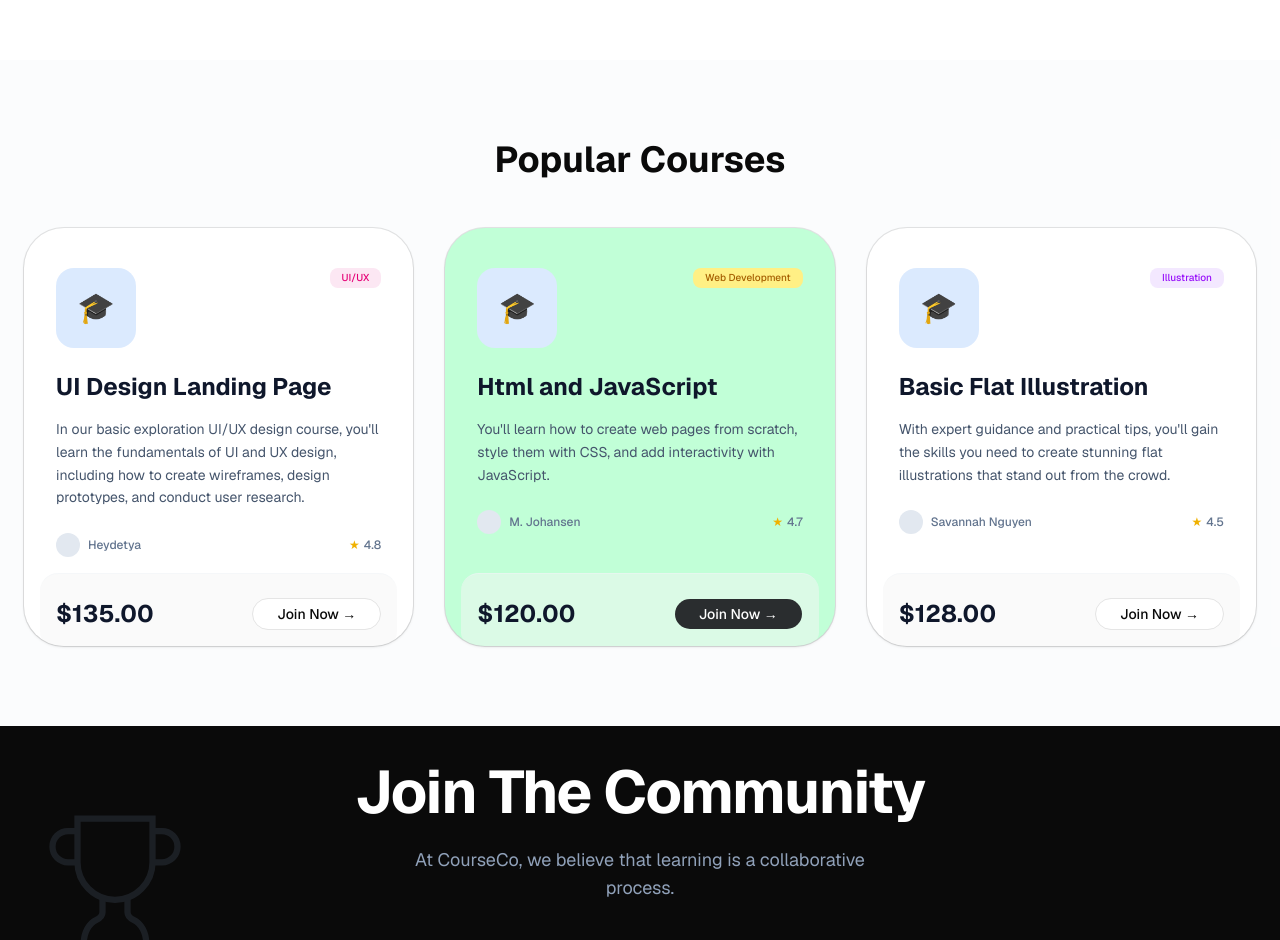
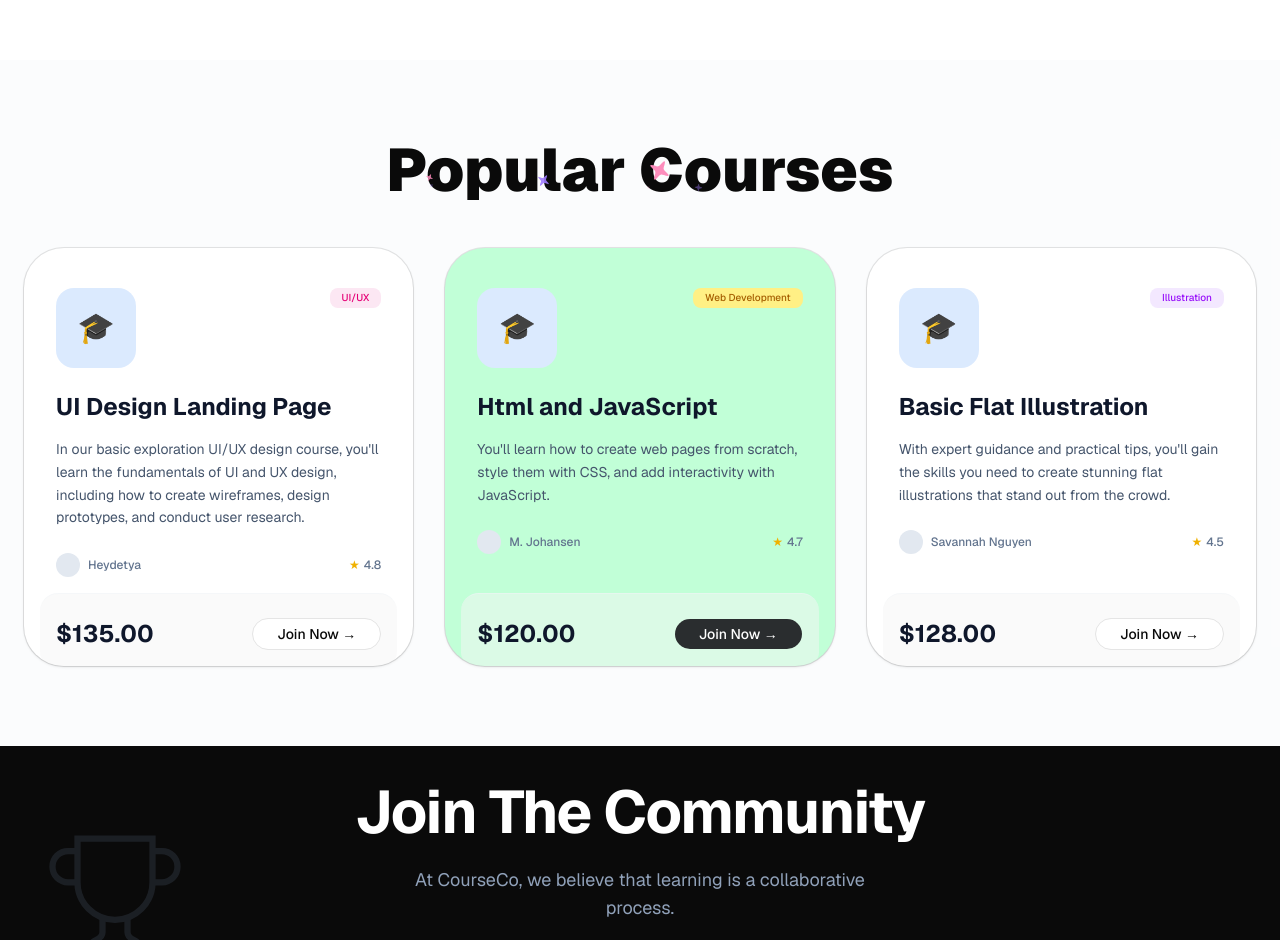
Before and after one commit to palaksingh0392-creator/learnthat, a Next.js app: page / in a window 1280 px wide. Shown: the part 1640-2580 px from the top of the page. Built offline with nearby package versions, Linux system fonts and the light colour scheme.

Commit message:
sparkle text added in popular courses and particles initialized

```diff
--- a/app/page.tsx
+++ b/app/page.tsx
@@ -10,6 +10,7 @@ import courseData from "@/data/module.json"; // Import your JSON here
 import { Button } from "@/components/ui/button";
 import { ShineBorder } from "@/components/ui/shine-border";
 import { Input } from "@/components/ui/input";
+import { SparklesText } from "@/components/ui/sparkles-text";
 export default function Home() {
   return (
     <>
@@ -165,7 +166,7 @@ export default function Home() {
       <section className="py-20 bg-slate-50/50">
         <div className="max-w-7xl mx-auto px-6">
           <h2 className="text-4xl font-bold text-center mb-12">
-            Popular Courses
+            <SparklesText>Popular Courses</SparklesText>
           </h2>
 
           <div className="grid grid-cols-1 md:grid-cols-3 gap-8 ">
```
